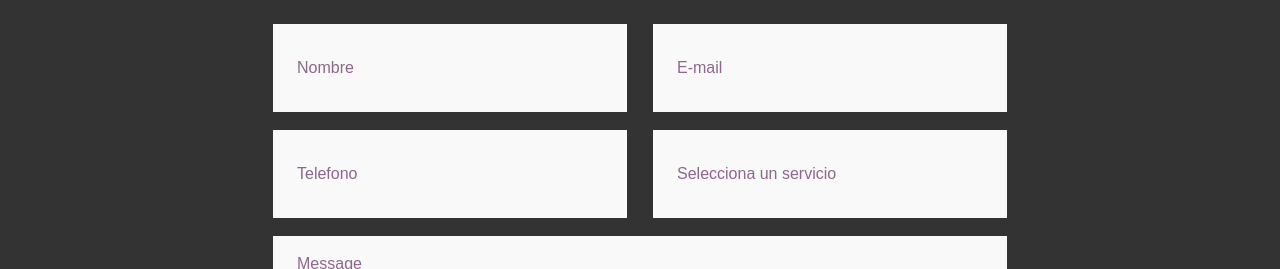
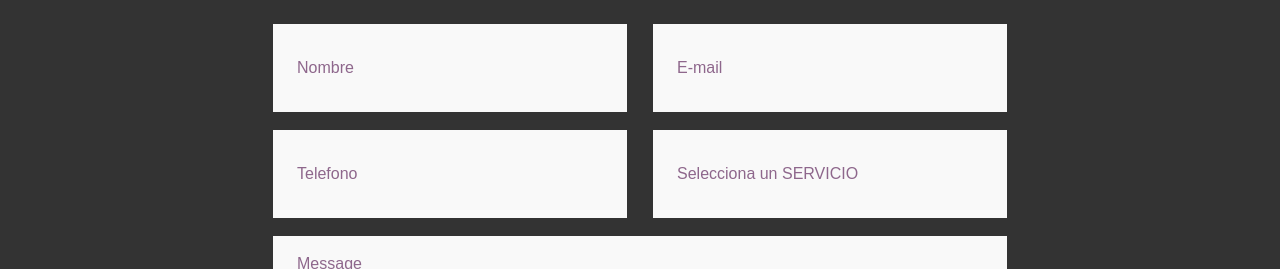
Before and after one commit to AgustinTafura/mc-coaching, a Next.js app: page /servicios/coaching-educativo in a window 1280 px wide. Shown: the part 6060-6329 px from the top of the page. Built offline with nearby package versions, Linux system fonts and the light colour scheme; a web font is replaced by a local one.

Commit message:
form ready

```diff
--- a/components/ContactForm.jsx
+++ b/components/ContactForm.jsx
@@ -1,7 +1,17 @@
 import emailjs from 'emailjs-com';
 import { useState } from 'react';
+import { sections } from '../data'
 
-const ContactForm = () => {
+const ContactForm = ({...props}) => {
+  const optionsSelector = []
+
+  const servicesList = sections.find(element => element.name === 'servicios')['list']
+
+  servicesList.forEach(service=>{
+    service.products ?
+    service.products.map((product)=>optionsSelector.push(`${product.title} - ${service.name}` ))
+    : optionsSelector.push(service.name)
+  })
 
   const [emailSent, setEmailSent] = useState(false);
   const [emailError, setEmailError] = useState(false);
@@ -9,14 +19,13 @@ const ContactForm = () => {
   const submitForm = (e) => {
     e.preventDefault()
     const formData = {}
-    console.log(e.target)
     const inputs = e.target
-    console.log(e)
+
     for (let index = 0; index < inputs.length-1; index++) {
       const element = inputs[index];
       formData[element.name] = element.value
     }
-    console.log(formData)
+
     if (!emailSent) {
         emailjs.send(
             process.env.NEXT_APP_EMAILJS_YOUR_SERVICE_ID,
@@ -86,9 +95,10 @@ const ContactForm = () => {
                   <div data-for="select" className="col-lg-6 col-md-12 col-sm-12 form-group mb-3">
                     <select required name="select" data-form-field="select"
                       className="form-control display-77 rounded-0" id="select-form1-4x">
-                      <option value="">Selecciona un servicio</option>
-                      <option value="Group">Group</option>
-                      <option value="Individual">Individual</option>
+                      <option value="">Selecciona un SERVICIO</option>
+                      {
+                        optionsSelector?.map((option,key)=><option key={key} value={option} className="text-uppercase">{option}</option>)
+                      }
                     </select>
                   </div>
                   <div className="col-lg-12 col-md-12 col-sm-12 form-group mb-3" data-for="textarea">
```
